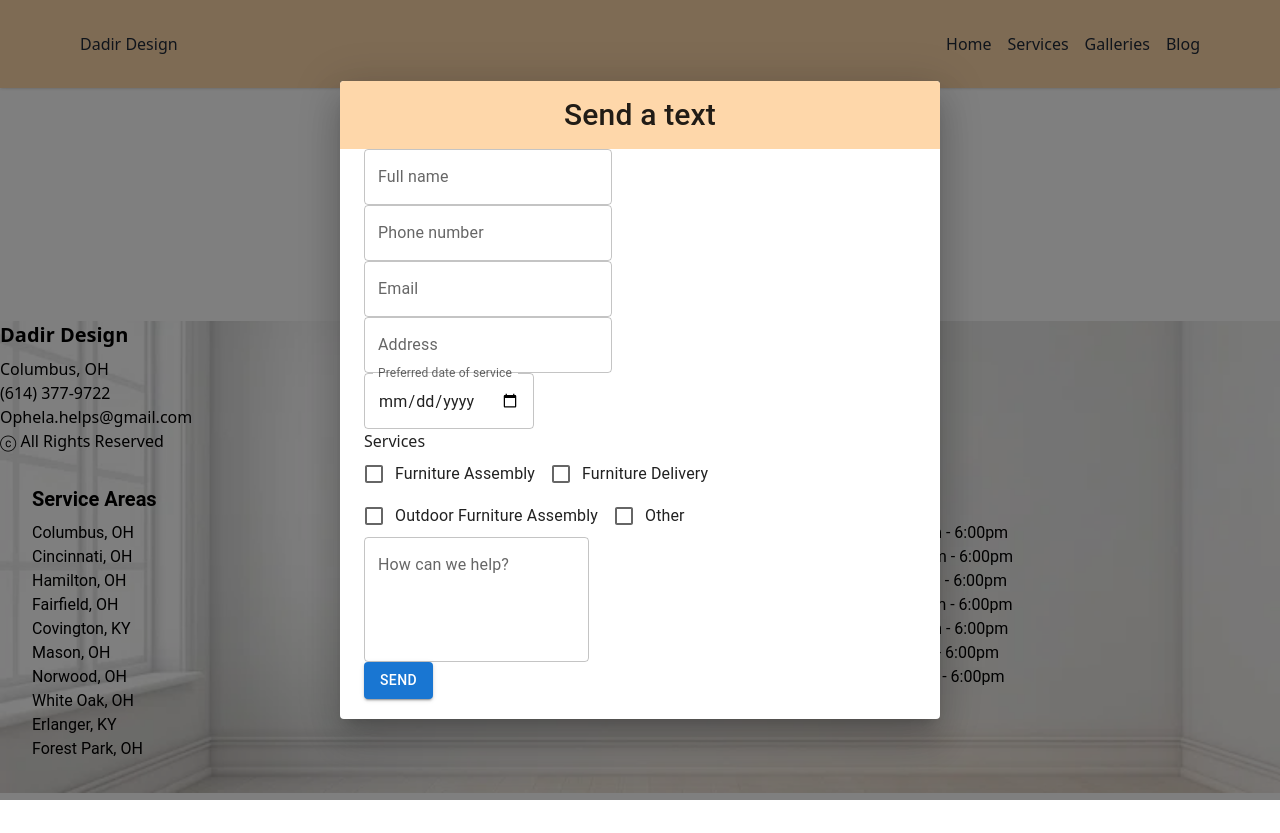
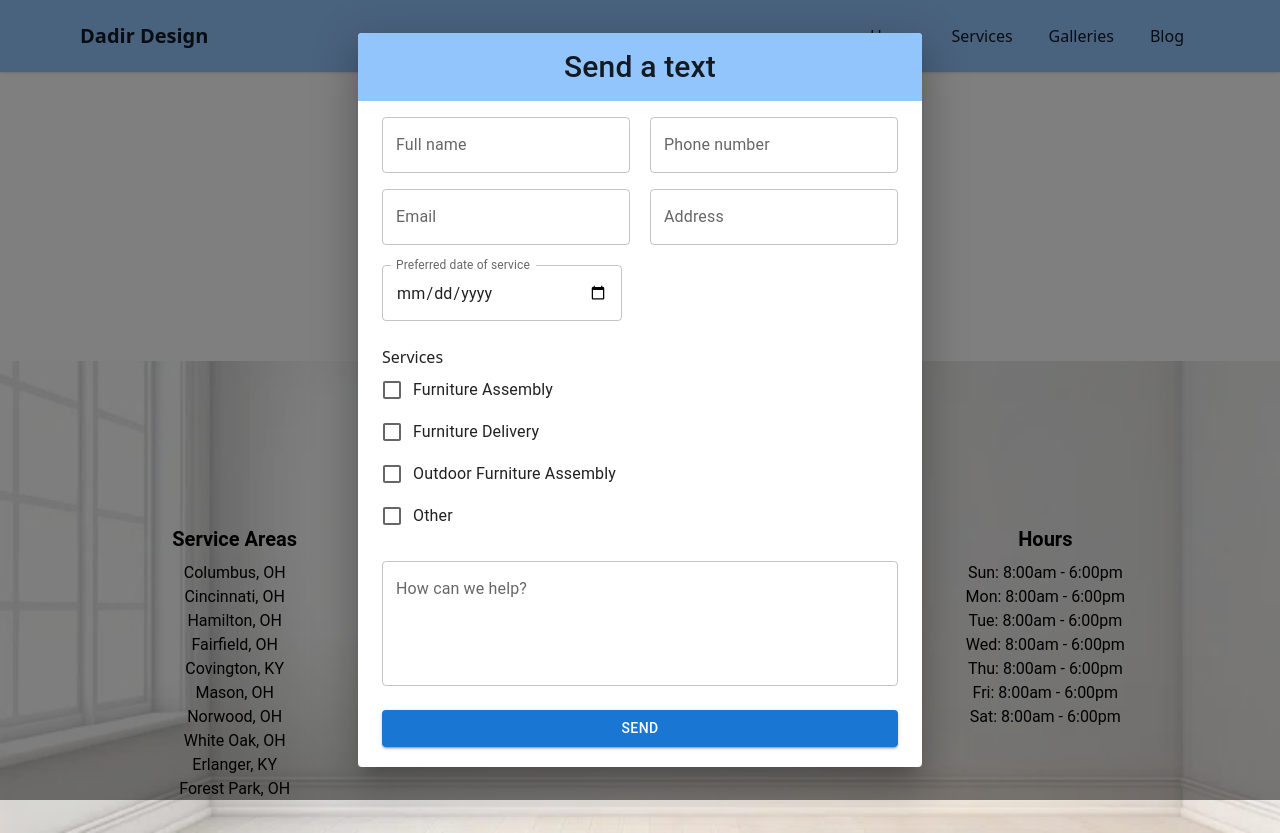
Before and after one commit to hamza24v/Dadir_design, a React (Vite) app in the folder Ui/: page / in a window 1280 px wide. Both pictures are taken after a click on the button "SEND US A TEXT". Before the commit the page ends 800 px from the top, so only its background shows below. Built offline with nearby package versions, Linux system fonts and the light colour scheme.

Commit message:
edited navbar and footer

```diff
--- a/Ui/src/components/Footer.jsx
+++ b/Ui/src/components/Footer.jsx
@@ -4,15 +4,15 @@ import { HOURS, SERVICES, SERVICE_AREAS } from '../constants/footer_data';
 
 function Footer() {
   return (
-    <div className='footer bg-cover bg-center' style={{ backgroundImage: `url(${backgroundImage})` }}>
-         <div>
+    <div className='flex flex-col text-center footer bg-cover bg-center' style={{ backgroundImage: `url(${backgroundImage})` }}>
+         <div >
             <h3 className='text-xl font-semibold mb-2'>Dadir Design</h3>
             <p>Columbus, OH</p>
             <p>(614) 377-9722</p>
             <p>Ophela.helps@gmail.com</p>
             <p>ⓒ All Rights Reserved</p>
         </div>
-        <div className='grid grid-cols-1 md:grid-cols-3 gap-4 p-8 text-black' style={{ fontFamily: 'Roboto' }}>
+        <div className='grid grid-cols-2 md:grid-cols-3 p-8 text-black' style={{ fontFamily: 'Roboto' }}>
 
             <div>
                 <h3 className='text-xl font-semibold mb-2'>Service Areas</h3>
--- a/Ui/src/components/Navbar.jsx
+++ b/Ui/src/components/Navbar.jsx
@@ -1,10 +1,6 @@
 import React, { useState } from 'react';
 import { NavLink } from 'react-router-dom';
-
-const getNavLinkClass = (isActive) =>
-    isActive
-        ? 'py-2 text-gray-800 font-dark hover:text-blue-600 transition duration-300 active'
-        : 'py-2 text-gray-800 font-dark hover:text-blue-600 transition duration-300';
+import MenuIcon from '@mui/icons-material/Menu';
 
 const menuItems = ['Home', 'Services', 'Galleries', 'Blog'];
 
@@ -14,45 +10,42 @@ const Navbar = () => {
     const toggleMobileMenu = () => {
       setIsMobileMenuVisible(!isMobileMenuVisible);
     };
+
     return (
-        <nav className='bg-orange-200 shadow fixed top-0 w-full'>
+      <nav className='bg-blue-300 shadow fixed top-0 w-full z-10'>
         <div className='max-w-6xl mx-auto px-4'>
-                <div className='flex justify-between items-center py-6'>
-                    {/* Website Logo */}
-                    <NavLink
-                        to="/"
-                        className={({ isActive }) => getNavLinkClass(isActive)}
-                    >
-                        Dadir Design
-                    </NavLink>
-                    {/* Primary Navbar items */}
-                    <div className='hidden sm:flex items-center space-x-4'>
+          <div className='flex justify-between items-center py-4'>
+            <NavLink to="/" className='text-xl font-bold text-gray-900'>Dadir Design</NavLink>
+
+            {/* Desktop Menu */}
+            <div className='hidden md:flex items-center space-x-1'>
               {menuItems.map((menu, idx) => (
                 <NavLink
                   key={idx}
                   to={"/" + (menu === 'Home' ? '' : menu.toLowerCase())}
-                                className={({ isActive }) => getNavLinkClass(isActive)}
+                  className='py-2 px-4 text-gray-900 hover:text-blue-200 transition duration-300'
                 >
                   {menu}
                 </NavLink>
               ))}
             </div>
-                    {/* Mobile menu button */}
-                    <div className='sm:hidden'>
-                        <button onClick={toggleMobileMenu} className='hover:text-blue-600'>
-                            Menu
-                        </button>
+
+            {/* Mobile Menu Button */}
+            <div className='md:hidden'>
+              <MenuIcon onClick={toggleMobileMenu} className='hover:text-blue-600'/>
             </div>
           </div>
         </div>
-            {/* Mobile menu */}
-            <div className={`${isMobileMenuVisible ? '' : 'hidden'} mobile-menu`}>
-                <ul>
+
+        {/* Mobile Menu */}
+        <div className={`${isMobileMenuVisible ? 'block' : 'hidden'} md:hidden`}>
+          <ul className="flex flex-col items-center">
             {menuItems.map((menu, idx) => (
-                        <li key={idx}>
+              <li key={idx} className='py-2'>
                 <NavLink
                   to={"/" + (menu === 'Home' ? '' : menu.toLowerCase())}
-                                className={({ isActive }) => getNavLinkClass(isActive)}
+                  className='text-gray-900 hover:text-blue-200 transition duration-300'
+                  onClick={() => setIsMobileMenuVisible(false)}
                 >
                   {menu}
                 </NavLink>
@@ -64,4 +57,5 @@ const Navbar = () => {
     );
   };
 
+
 export default Navbar;
--- a/Ui/src/pages/Home/Home.jsx
+++ b/Ui/src/pages/Home/Home.jsx
@@ -6,17 +6,20 @@ function Home() {
     const [showQouteForm, setShowQuoteForm] = useState(false)
 
     return (
-        <div className=" mt-20 p-4 max-w-sm mx-auto flex-col">
+        <div className=" mt-20 p-4 max-w-sm mx-auto flex flex-col">
             <h1 className="text-3xl font-bold text-center mb-4">Dadir Design</h1>
-            <p>Dadir Design stands as a premier furniture assembly provider, catering to Columbus, OH, and its neighboring regions. We deliver prompt and expert solutions for all your furniture setup requirements.</p>
-            {/* <button onClick={<QuoteDialog handleClose={() => setShowQuoteForm(false)}/>} className="mt-5 bg-orange-400 hover:bg-orange-600 text-white font-bold py-2 px-4 rounded"> Get a Free Quote</button> */}
+            <p className='text-center'>Dadir Design stands as a premier furniture assembly provider, catering to Columbus, OH, and its neighboring regions. We deliver prompt and expert solutions for all your furniture setup requirements.</p>
+
+            <div className="flex justify-center py-5">
                 <Button
                     variant="contained"
                     color="primary"
                     onClick={() => setShowQuoteForm(true)}
+                    className="mt-5" // Add margin-top as needed
                 >
                     Send us a text
                 </Button>
+            </div>
             <QuoteDialog open={showQouteForm} handleClose={() => setShowQuoteForm(false)} />
         </div>
     );
--- a/Ui/src/pages/Home/QuoteDialog.jsx
+++ b/Ui/src/pages/Home/QuoteDialog.jsx
@@ -16,7 +16,6 @@ const validationSchema = Yup.object({
 
 function QuoteDialog({ handleClose, open }) {
 
-  // Initial values for Formik
   const initialValues = {
     fullName: '',
     phoneNumber: '',
@@ -27,7 +26,7 @@ function QuoteDialog({ handleClose, open }) {
     message: '',
   };
 
-  const handleSubmit = (values) => {
+  const handleSubmit = (values, {  setSubmitting }) => {
     console.log("submitted values: ", values)
     setSubmitting(false);
     handleClose();
@@ -35,28 +34,28 @@ function QuoteDialog({ handleClose, open }) {
 
   return (
     <>
-      <Dialog open={open} onClose={handleClose} aria-labelledby="form-dialog-title">
-        <DialogTitle className='flex justify-center bg-orange-200' id="form-dialog-title">
+      <Dialog className='w-200' open={open} onClose={handleClose} aria-labelledby="form-dialog-title">
+        <DialogTitle className='flex justify-center bg-blue-300' id="form-dialog-title">
           <h2 className='text-3xl'>Send a text</h2>
         </DialogTitle>
         <DialogContent>
           <Formik
             initialValues={initialValues}
+            onSubmit={handleSubmit}
             validationSchema={validationSchema}
-            onSubmit={handleSubmit}
             className='mt-20'
           >
             {({ values, handleChange, handleBlur, errors, touched, setFieldValue }) => (
-              <Form>
-                <Field as={TextField} label="Full name" name="fullName" error={touched.fullName && !!errors.fullName} helperText={touched.fullName && errors.fullName} />
-                <br />
-                <Field as={TextField} label="Phone number" name="phoneNumber" error={touched.phoneNumber && !!errors.phoneNumber} helperText={touched.phoneNumber && errors.phoneNumber} />
-                <br />
-                <Field as={TextField} label="Email" name="email" error={touched.email && !!errors.email} helperText={touched.email && errors.email} />
-                <br />
-                <Field as={TextField} label="Address" name="address" error={touched.address && !!errors.address} helperText={touched.address && errors.address} />
-                <br />
-                <Field as={TextField} label="Preferred date of service" name="dateOfService" type="date" InputLabelProps={{ shrink: true }} error={touched.dateOfService && !!errors.dateOfService} helperText={touched.dateOfService && errors.dateOfService} />
+              <Form className='flex flex-col'>
+                <div className='py-4 flex flex-row space-x-5'>
+                  <Field as={TextField} className='mr-3 flex-1' label="Full name" name="fullName" error={touched.fullName && !!errors.fullName} helperText={touched.fullName && errors.fullName} />
+                  <Field as={TextField} className='flex-1' label="Phone number" name="phoneNumber" error={touched.phoneNumber && !!errors.phoneNumber} helperText={touched.phoneNumber && errors.phoneNumber} />
+                </div>
+                <div className='pb-5 flex flex-row space-x-5'>
+                  <Field as={TextField} className='mr-3 flex-1' label="Email" name="email" error={touched.email && !!errors.email} helperText={touched.email && errors.email} />
+                  <Field as={TextField} className='flex-1' label="Address" name="address" error={touched.address && !!errors.address} helperText={touched.address && errors.address} />
+                </div>
+                <Field className='ml-5 max-w-60' as={TextField} label="Preferred date of service" name="dateOfService" type="date" InputLabelProps={{ shrink: true }} error={touched.dateOfService && !!errors.dateOfService} helperText={touched.dateOfService && errors.dateOfService} />
                 <br />
                 <div>Services</div>
                 <FormControlLabel
@@ -76,7 +75,7 @@ function QuoteDialog({ handleClose, open }) {
                   label="Other"
                 />
                 <br />
-                <Field as={TextField} label="How can we help?" name="message" multiline rows={4} error={touched.message && !!errors.message} helperText={touched.message && errors.message} />
+                <Field as={TextField} label="How can we help?" name="message" multiline rows={4}  error={touched.message && !!errors.message} helperText={touched.message && errors.message}/>
                 <br />
                 <Button type="submit" color="primary" variant="contained">
                   Send
```
Lines whose indentation alone changed are shown as unchanged.
